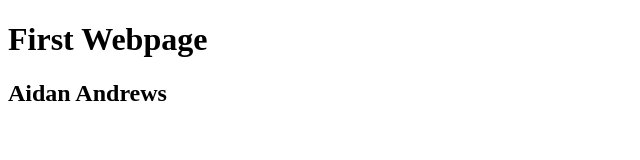
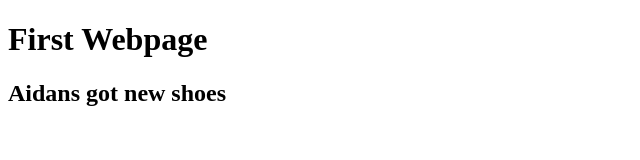
Before and after one commit to Northface69420x/FirstProject, a plain HTML site: page Index.html in a window 1280 px wide. Shown: the whole page, without its empty margins (0-640 px from the left). Drawn offline with Linux system fonts and the light colour scheme.

Commit message:
new shoes?

```diff
--- a/Index.html
+++ b/Index.html
@@ -6,6 +6,6 @@
 </head>
 <body>
 <h1>First Webpage</h1>
-<h2>Aidan Andrews</h2>
+<h2>Aidans got new shoes</h2>
 </body>
 </html>
```
